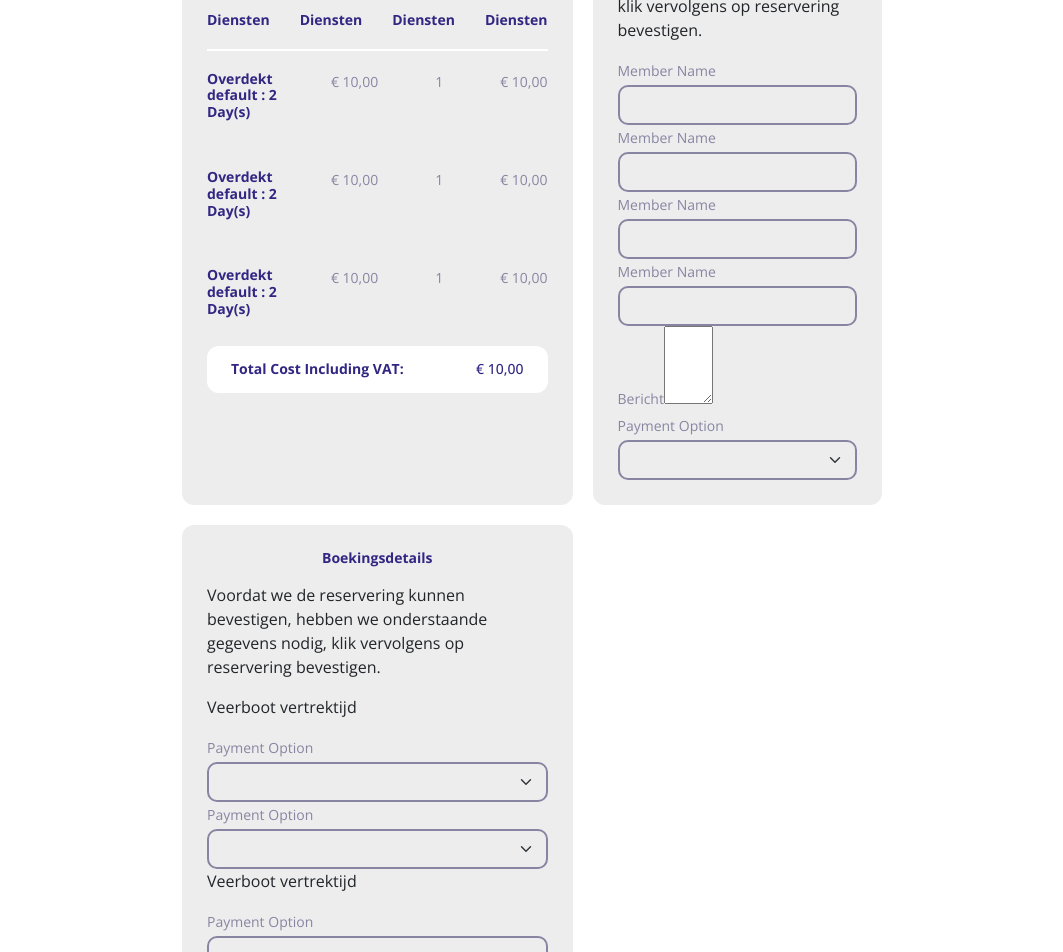
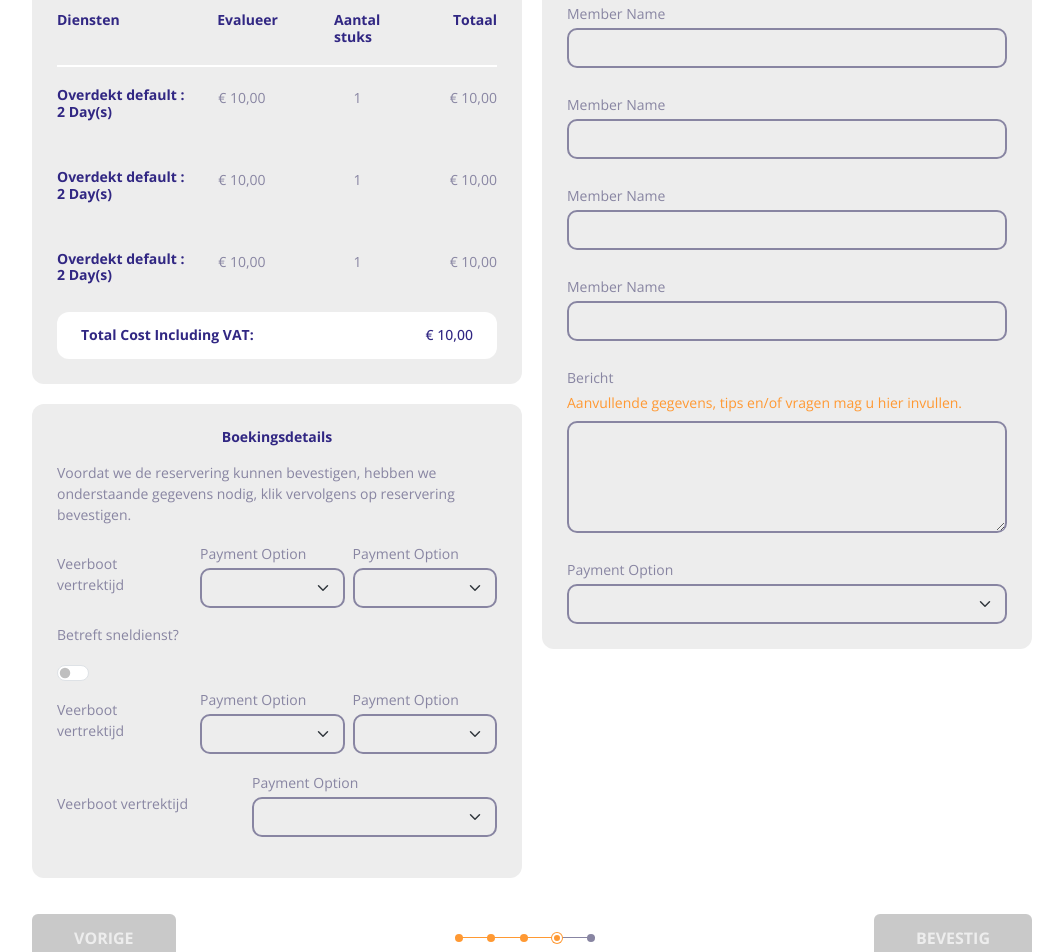
Before and after one commit to trev0ux/ebook-parking, a Nuxt app: page /reservation-form in a window 1280 px wide. Shown: the part 500-1452 px from the top of the page, without its empty margins (108-1171 px from the left). Built offline with nearby package versions, Linux system fonts and the light colour scheme.

Commit message:
styling reservation form and inserting places api

```diff
--- a/assets/styles/pages/reservation-form.scss
+++ b/assets/styles/pages/reservation-form.scss
@@ -6,6 +6,13 @@
 @import "../_elements/_breadcrumb";
 @import "../_elements/_progress-steps";
 
+.container {
+
+    @include media-breakpoint-up(lg) {
+        padding-left: 0;
+        padding-right: 0;
+    }
+}
 
 .reservation-form {
     &__main-content {
@@ -41,10 +48,30 @@
     }
 
     &__form {
-        display: grid;
+        display: flex;
+        flex-wrap: wrap;
         margin-top: 1.5rem;
         grid-template-columns: 1fr 1fr;
         gap: 20px;
+
+        aside {
+            flex: 0 0 calc(50% - 10px);
+            display: grid;
+            gap: 20px;
+
+            @include media-breakpoint-down(lg) {
+                flex: 0 0 100%;
+            }
+        }
+
+        article {
+            flex: 0 0 calc(50% - 10px);
+
+            @include media-breakpoint-down(lg) {
+                flex: 0 0 100%;
+            }
+
+        }
     }
 
     &__card {
@@ -58,6 +85,11 @@
             color: $secondary;
             margin-bottom: 16px;
             text-align: center;
+        }
+
+        p {
+            color: $mandrake;
+            @include font-size($font-small);
         }
     }
 
@@ -78,7 +110,6 @@
     }
 
     &__summary-details {
-
         h5 {
             @include font-size($font-small);
             font-weight: $font-weight--bold;
@@ -88,15 +119,21 @@
         p {
             color: $mandrake;
             @include font-size($font-small);
-             margin-bottom: 0;
+            margin-bottom: 0;
         }
 
         header {
             display: grid;
             gap: 30px;
-            grid-template-columns: 1.5fr 1fr .5fr 1fr;
+            grid-template-columns: 1.5fr 1fr 0.5fr 1fr;
             border-bottom: 2px solid $white;
             padding-bottom: 20px;
+
+            @include media-breakpoint-down(md) {
+                gap: 8px;
+                grid-template-columns: 1.5fr 1fr 1fr 1fr;
+
+            }
 
             h5 {
                 margin-bottom: 0;
@@ -108,14 +145,18 @@
         }
 
         article {
-
             > div {
                 display: grid;
                 padding: 20px 0;
                 gap: 30px;
 
-                grid-template-columns: 1.5fr 1fr .5fr 1fr;
+                grid-template-columns: 1.5fr 1fr 0.5fr 1fr;
 
+                @include media-breakpoint-down(md) {
+                    gap: 8px;
+                    grid-template-columns: 1.5fr 1fr 1fr 1fr;
+
+                }
                 p {
                     &:nth-of-type(2) {
                         text-align: center;
@@ -125,7 +166,6 @@
                         text-align: right;
                     }
                 }
-
             }
         }
 
@@ -149,7 +189,91 @@
                 margin-bottom: 0;
             }
         }
-
     }
 
+    &__content-fields {
+        fieldset {
+            display: flex;
+            flex-direction: column;
+            gap: 24px;
+
+            textarea {
+                height: auto;
+            }
+
+            small {
+                color: $primary;
+                display: block;
+                margin-bottom: 8px;
+            }
+        }
+    }
+
+    &__double-select {
+        display: flex;
+        align-items: center;
+        justify-content: space-between;
+        margin-bottom: 16px;
+        gap: 16px;
+        p {
+            margin-bottom: 0;
+        }
+
+        > div {
+            display: flex;
+            gap: 8px;
+        }
+    }
+
+    &__single-select {
+        display: flex;
+        align-items: center;
+        justify-content: space-between;
+        margin-bottom: 16px;
+        gap: 16px;
+        > div {
+            width: 245px;
+
+            @include media-breakpoint-down(md) {
+                width: 50%;
+            }
+        }
+        p {
+            margin-bottom: 0;
+        }
+    }
+
+    &__buttons {
+        display: flex;
+        justify-content: space-between;
+        align-items: center;
+        margin-top: 36px;
+        flex-wrap: wrap;
+
+        @include media-breakpoint-down(md) {
+            align-items: flex-end;
+            margin-top: 0;
+            justify-content: space-between;
+        }
+
+        > div {
+            @include media-breakpoint-down(md) {
+                width: 100%;
+                display: flex;
+                justify-content: center;
+                order: -1;
+                margin: 32px 0;
+            }
+        }
+
+        button,
+        a {
+            @include media-breakpoint-down(md) {
+                width: 142px;
+                height: 52px;
+                padding: 15px 20px !important;
+                @include font-size($font-small);
+            }
+        }
+    }
 }
--- a/components/forms/custom-select.vue
+++ b/components/forms/custom-select.vue
@@ -8,7 +8,7 @@
         :value="modelValue"
         @input="updateSelected($event.target.value)"
       >
-        <option :value="null" disabled selected>Selecione uma opção</option>
+        <option :value="null" disabled selected>Kies een optie</option>
         <option
           v-for="option in options"
           :key="option.value"
--- /dev/null
+++ b/components/forms/custom-switch.vue
@@ -0,0 +1,43 @@
+<template>
+    <div class="form-check form-switch">
+      <input
+        class="form-check-input"
+        type="checkbox"
+        :id="id"
+        :checked="modelValue"
+        @change="updateValue"
+      >
+      <label class="form-check-label" :for="id">
+        {{ label }}
+      </label>
+    </div>
+  </template>
+
+  <script setup>
+  import { defineProps, defineEmits } from 'vue'
+
+  const props = defineProps({
+    modelValue: {
+      type: Boolean,
+      required: true
+    },
+    label: {
+      type: String,
+      default: ''
+    },
+    id: {
+      type: String,
+      required: true
+    }
+  })
+
+  const emit = defineEmits(['update:modelValue'])
+
+  const updateValue = (event) => {
+    emit('update:modelValue', event.target.checked)
+  }
+  </script>
+
+  <style scoped>
+  /* You can add custom styles here if needed */
+  </style>
--- a/pages/reservation-form.vue
+++ b/pages/reservation-form.vue
@@ -12,7 +12,8 @@
       <div class="container">
         <form @submit.prevent="submitServices">
           <section class="reservation-form__form">
-            <aside class="reservation-form__card">
+            <aside>
+              <div class="reservation-form__card">
                 <div class="reservation-form__summary-header">
                   <h4>Boekingsdetails</h4>
                   <div>
@@ -27,71 +28,46 @@
                 <section class="reservation-form__summary-details">
                   <header>
                     <h5>Diensten</h5>
-                    <h5>Diensten</h5>
-                    <h5>Diensten</h5>
-                    <h5>Diensten</h5>
+                    <h5>Evalueer</h5>
+                    <h5>Aantal stuks</h5>
+                    <h5>Totaal</h5>
                   </header>
                   <article>
                     <div>
-                      <h5>
-                        Overdekt default : 2 Day(s)
-                      </h5>
+                      <h5>Overdekt default : 2 Day(s)</h5>
                       <p>€ 10,00</p>
                       <p>1</p>
                       <p>€ 10,00</p>
                     </div>
                     <div>
-                      <h5>
-                        Overdekt default : 2 Day(s)
-                      </h5>
+                      <h5>Overdekt default : 2 Day(s)</h5>
                       <p>€ 10,00</p>
                       <p>1</p>
                       <p>€ 10,00</p>
                     </div>
                     <div>
-                      <h5>
-                        Overdekt default : 2 Day(s)
-                      </h5>
+                      <h5>Overdekt default : 2 Day(s)</h5>
                       <p>€ 10,00</p>
                       <p>1</p>
                       <p>€ 10,00</p>
                     </div>
                   </article>
                   <div>
-                    <h5>
-                      Total Cost Including VAT:
-                    </h5>
+                    <h5>Total Cost Including VAT:</h5>
                     <h6>€ 10,00</h6>
                   </div>
                 </section>
-            </aside>
-            <article class="reservation-form__card">
+              </div>
+              <div class="reservation-form__card">
                 <h4>Boekingsdetails</h4>
-              <p>Voordat we de reservering kunnen bevestigen, hebben we onderstaande gegevens nodig, klik vervolgens op reservering bevestigen. </p>
-              <fieldset>
-                <custom-input label="Member Name" required id="name"></custom-input>
-                <custom-input label="Member Name" required id="name"></custom-input>
-                <custom-input label="Member Name" required id="name"></custom-input>
-                <custom-input label="Member Name" required id="name"></custom-input>
+                <p>
+                  Voordat we de reservering kunnen bevestigen, hebben we
+                  onderstaande gegevens nodig, klik vervolgens op reservering
+                  bevestigen.
+                </p>
+                <div class="reservation-form__double-select">
+                  <p>Veerboot vertrektijd</p>
                   <div>
-                  <label class="form-label">Bericht</label>
-                <textarea rows="3" cols=3></textarea>
-                </div>
-                <custom-select
-                    label="Payment Option"
-                    id="name"
-                    v-bind="$attrs"
-                    v-model="quantity"
-                    :options="quantityOptions"
-                    required
-                  />
-                </fieldset>
-            </article>
-            <aside class="reservation-form__card">
-              <h4>Boekingsdetails</h4>
-              <p>Voordat we de reservering kunnen bevestigen, hebben we onderstaande gegevens nodig, klik vervolgens op reservering bevestigen. </p>
-              <div>
-                <p>Veerboot vertrektijd</p>
                     <custom-select
                       label="Payment Option"
                       id="name"
@@ -109,8 +85,16 @@
                       required
                     />
                   </div>
+                </div>
+                <div class="reservation-form__switch">
+                  <p>Betreft sneldienst?</p>
+                  <custom-switch
+                      id="name"
+                    />
+                </div>
+                <div class="reservation-form__double-select">
+                  <p>Veerboot vertrektijd</p>
                   <div>
-                <p>Veerboot vertrektijd</p>
                     <custom-select
                       label="Payment Option"
                       id="name"
@@ -128,7 +112,8 @@
                       required
                     />
                   </div>
-              <div>
+                </div>
+                <div class="reservation-form__single-select">
                   <p>Veerboot vertrektijd</p>
                   <custom-select
                     label="Payment Option"
@@ -139,7 +124,62 @@
                     required
                   />
                 </div>
+              </div>
             </aside>
+            <article>
+              <div class="reservation-form__card">
+                <div class="reservation-form__content-fields">
+                  <h4>Boekingsdetails</h4>
+                  <p>
+                    Voordat we de reservering kunnen bevestigen, hebben we
+                    onderstaande gegevens nodig, klik vervolgens op reservering
+                    bevestigen.
+                  </p>
+                  <fieldset>
+                    <custom-input
+                      label="Member Name"
+                      required
+                      id="name"
+                    ></custom-input>
+                    <custom-input
+                      label="Member Name"
+                      required
+                      id="name"
+                    ></custom-input>
+                    <custom-input
+                      label="Member Name"
+                      required
+                      id="name"
+                    ></custom-input>
+                    <custom-input
+                      label="Member Name"
+                      required
+                      id="name"
+                    ></custom-input>
+                    <div>
+                      <label class="form-label">Bericht</label>
+                      <small>
+                        Aanvullende gegevens, tips en/of vragen mag u hier
+                        invullen.</small
+                      >
+                      <textarea
+                        rows="4"
+                        cols="20"
+                        class="form-control"
+                      ></textarea>
+                    </div>
+                    <custom-select
+                      label="Payment Option"
+                      id="name"
+                      v-bind="$attrs"
+                      v-model="quantity"
+                      :options="quantityOptions"
+                      required
+                    />
+                  </fieldset>
+                </div>
+              </div>
+            </article>
           </section>
           <div class="reservation-form__buttons">
             <NuxtLink class="btn btn-secondary" to="/available-places"
@@ -163,11 +203,11 @@
 </template>
 
 <script setup>
-import CustomInput from '../components/forms/custom-input.vue'
-import CustomSelect from '../components/forms/custom-select.vue'
-
+import CustomInput from "../components/forms/custom-input.vue";
+import CustomSelect from "../components/forms/custom-select.vue";
+import CustomSwitch from "../components/forms/custom-switch.vue";
 </script>
 
 <style>
-@import "~/assets/styles/pages/reservation-form.scss"
+@import "~/assets/styles/pages/reservation-form.scss";
 </style>
--- a/plugins/axios.js
+++ b/plugins/axios.js
@@ -10,7 +10,7 @@ export default defineNuxtPlugin((nuxtApp) => {
       'Accept': '*/*'
     }
   })
-
+  axiosInstance.defaults.withCredentials = true;
   return {
     provide: {
       axios: axiosInstance
--- a/services/api.ts
+++ b/services/api.ts
@@ -44,4 +44,6 @@ export const postAvailablePlacesData = (data: any) => postPageData('/api/selecti
 
 export const getAdditionalServicesPage = () => fetchPageData('/umbraco/delivery/api/v2/content/item/reserveer-nu/beschikbare-plaatsen/aanvullende-diensten/');
 
+export const getServices = () => fetchPageData('/api/services/Get');
+
 export const postAdditionalServicesData = (data: any) => postPageData('/api/selection/Price', data);
```
Also changed, not shown: pages/additional-services.vue (+11 -0 lines), pages/available-places.vue (+34 -13 lines). Lines whose indentation alone changed are shown as unchanged.
